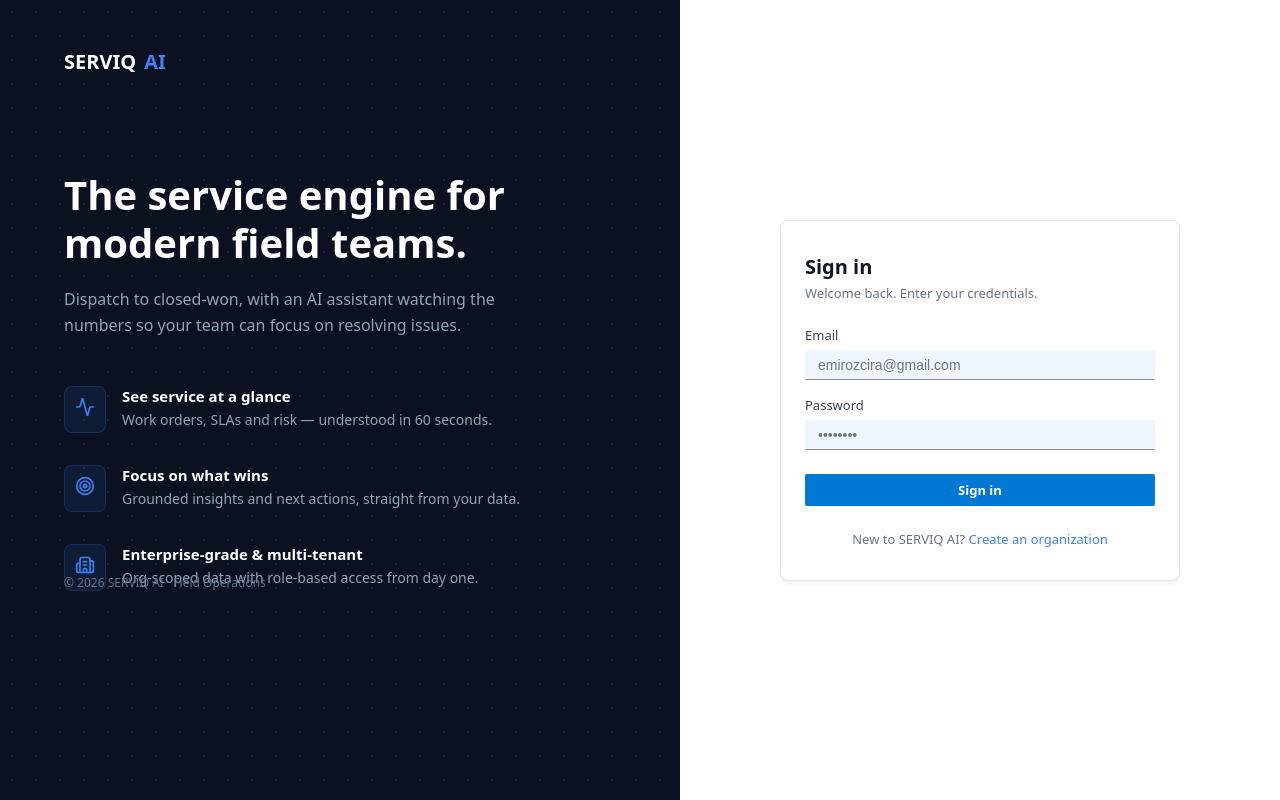
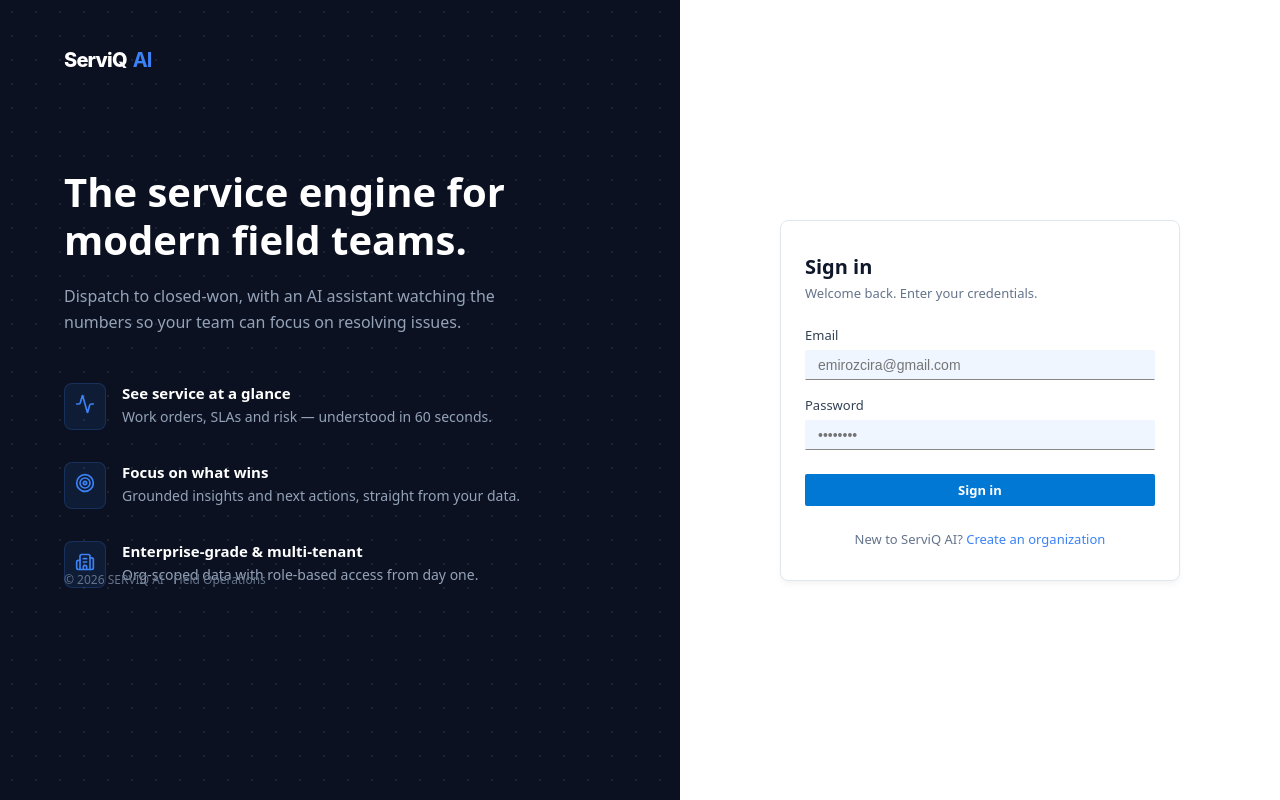
Before and after one commit to otcstcemrozcr/SERVIQ, a Next.js app in the folder apps/web/: page / in a window 1280 px wide. Built offline with nearby package versions, Linux system fonts and the light colour scheme.

Commit message:
style(logo): update logo text style to match OpenCRM AI

```diff
--- a/apps/web/app/page.tsx
+++ b/apps/web/app/page.tsx
@@ -45,8 +45,8 @@
         }} />
 
         <div style={{ position: "relative", zIndex: 10 }}>
-          <h1 style={{ fontSize: 20, fontWeight: 700, margin: 0, display: "flex", alignItems: "center", gap: 8 }}>
-            SERVIQ <span style={{ color: "#3b82f6" }}>AI</span>
+          <h1 style={{ fontSize: 20, fontWeight: 800, margin: 0, display: "flex", alignItems: "center", gap: 6, letterSpacing: "-0.04em", fontFamily: "Inter, system-ui, sans-serif" }}>
+            ServiQ <span style={{ color: "#3b82f6", fontWeight: 700 }}>AI</span>
           </h1>
 
           <div style={{ marginTop: "12vh", maxWidth: 480 }}>
@@ -133,7 +133,7 @@
             </form>
 
             <div style={{ marginTop: 24, textAlign: "center", fontSize: 13, color: "#64748b" }}>
-              New to SERVIQ AI? <a href="#" style={{ color: "#3b82f6", textDecoration: "none" }}>Create an organization</a>
+              New to ServiQ AI? <a href="#" style={{ color: "#3b82f6", textDecoration: "none" }}>Create an organization</a>
             </div>
           </div>
         </div>
--- a/apps/web/app/serviq/page.tsx
+++ b/apps/web/app/serviq/page.tsx
@@ -341,7 +341,7 @@
           <button className="mobile-only" onClick={() => setShowList(!showList)} style={{ background: "transparent", border: "none", color: colors.text, cursor: "pointer" }}>
             <Menu size={24} />
           </button>
-          <h1 style={{ margin: 0, fontSize: 20, fontWeight: 700, letterSpacing: "-0.02em", color: colors.text }}>SERVIQ <span style={{ color: colors.primary }}>AI</span></h1>
+          <h1 style={{ margin: 0, fontSize: 20, fontWeight: 800, letterSpacing: "-0.04em", color: colors.text, fontFamily: "Inter, system-ui, sans-serif" }}>ServiQ <span style={{ color: colors.primary, fontWeight: 700 }}>AI</span></h1>
         </div>
         <div style={{ display: "flex", gap: 16, alignItems: "center" }}>
           <LanguageToggle />
```
Also changed, not shown: 1 other file (tests, documents, lock files or other folders).
